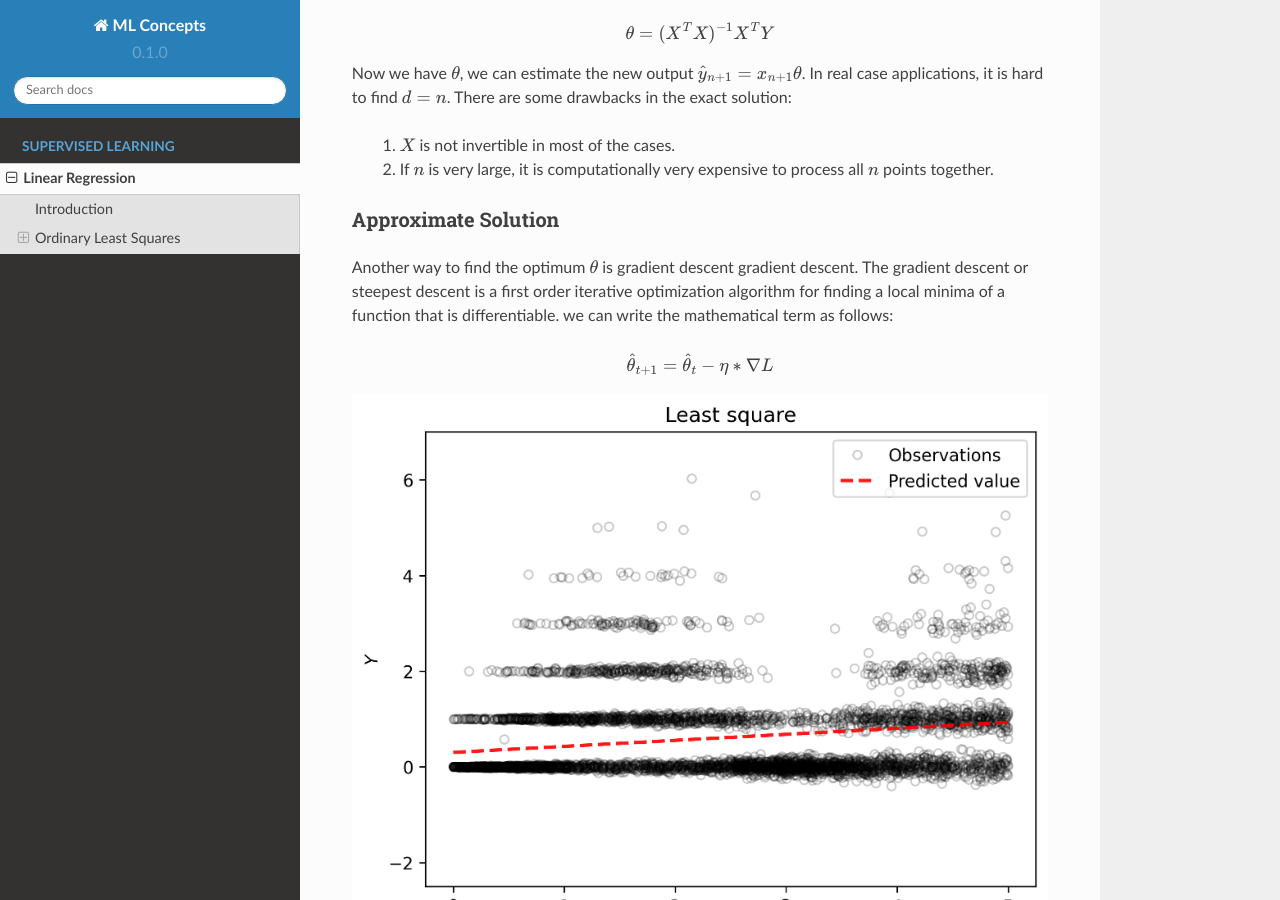
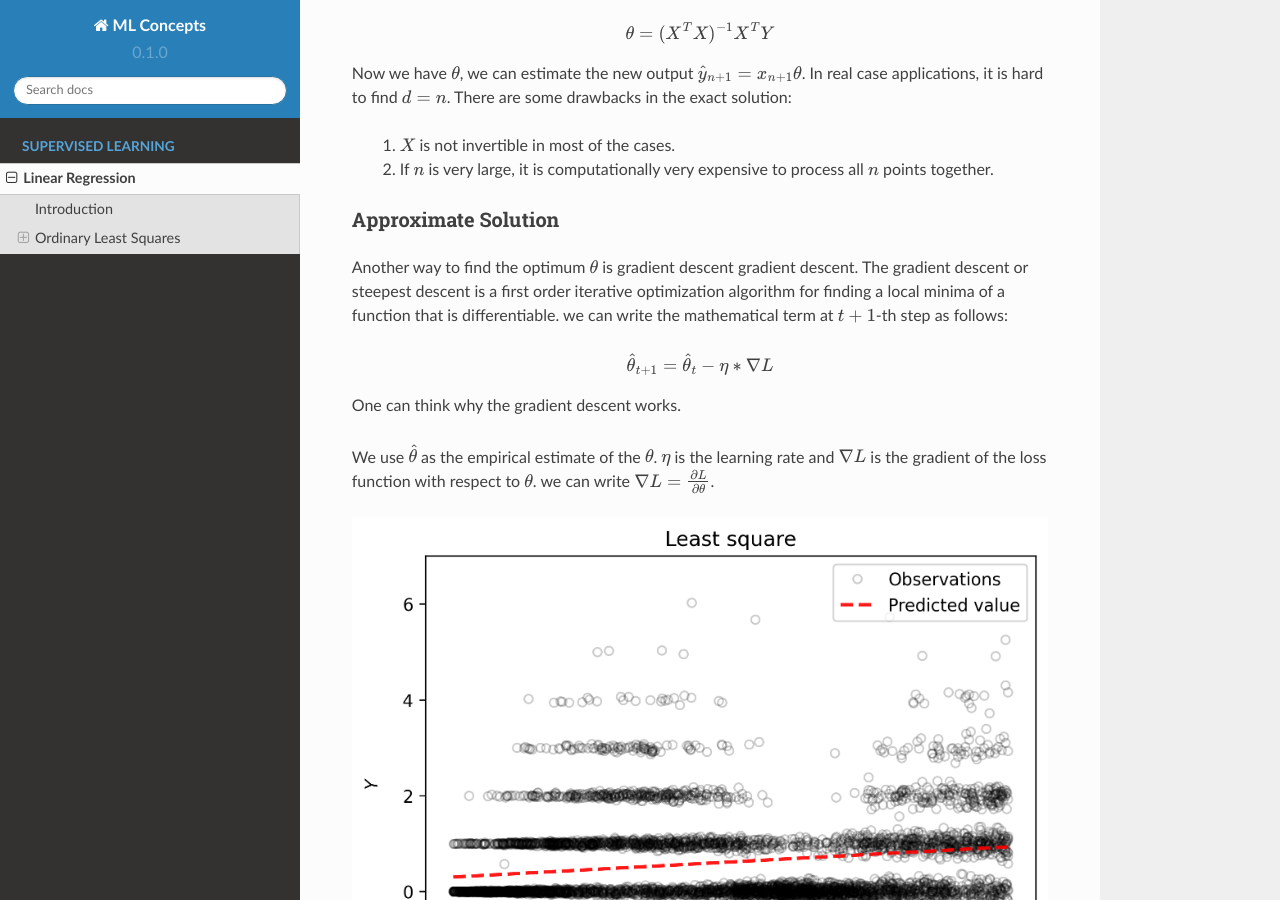
Before and after one commit to ghoshsubh/ML-project, a Sphinx documentation site: the page built from docs/source/Linear_regression.rst, in a window 1280 px wide and 900 px high, scrolled down 1755 px. Built offline with Sphinx 7.4.7 and the Read the Docs theme 2.0.0, drawn with Linux system fonts in a browser that asks for light colours.

Commit message:
Update Linear_regression.rst

```diff
--- a/docs/source/Linear_regression.rst
+++ b/docs/source/Linear_regression.rst
@@ -91,13 +91,15 @@ In real case applications, it is hard to find :math:`d = n`. There are some draw
 Approximate Solution
 --------------------
 Another way to find the optimum :math:`\theta` is gradient descent gradient descent.  The gradient descent or steepest descent
-is a first order iterative optimization algorithm for finding a local minima of a function that is differentiable. we can write the mathematical term as follows:
+is a first order iterative optimization algorithm for finding a local minima of a function that is differentiable. we can write the mathematical term at :math:`t+1`-th step as follows:
 
 .. math::
   \hat{\theta}_{t+1} = \hat{\theta}_{t} - \eta * \nabla L
 
+One can think why the gradient descent works.
 
-
+We use :math:`\hat{\theta}` as the empirical estimate of the :math:`\theta`. :math:`\eta` is the learning rate and
+:math:`\nabla L` is the gradient of the loss function with respect to :math:`\theta`. we can write :math:`\nabla L = \frac{\partial L}{\partial \theta}`.
 
 .. image:: images/LeastSquare.png
   :align: center
```
